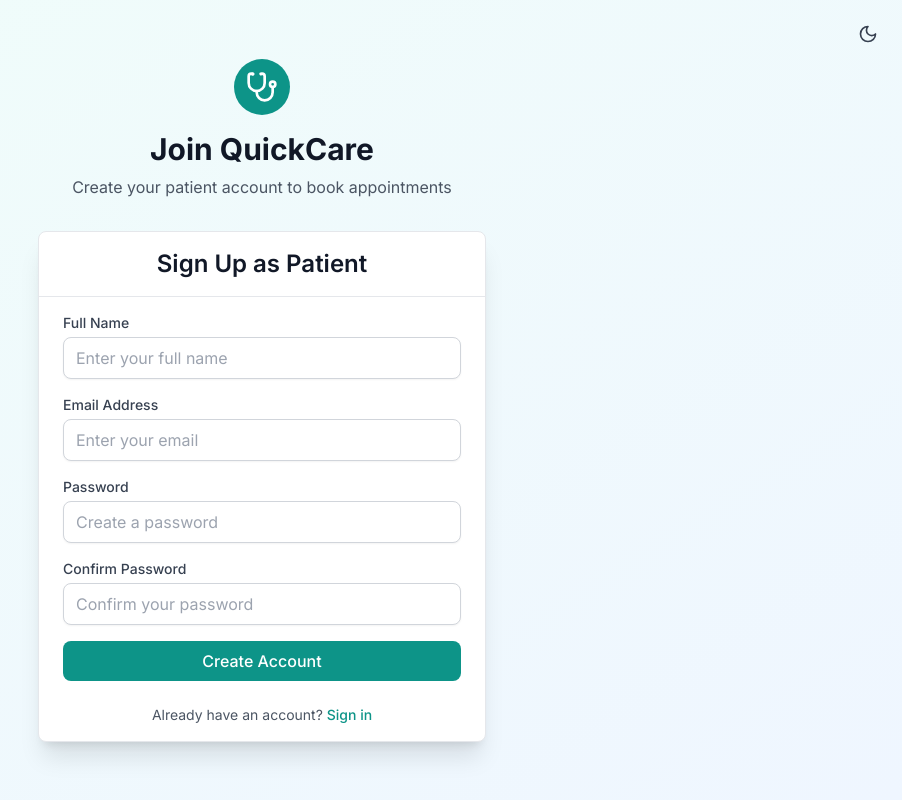
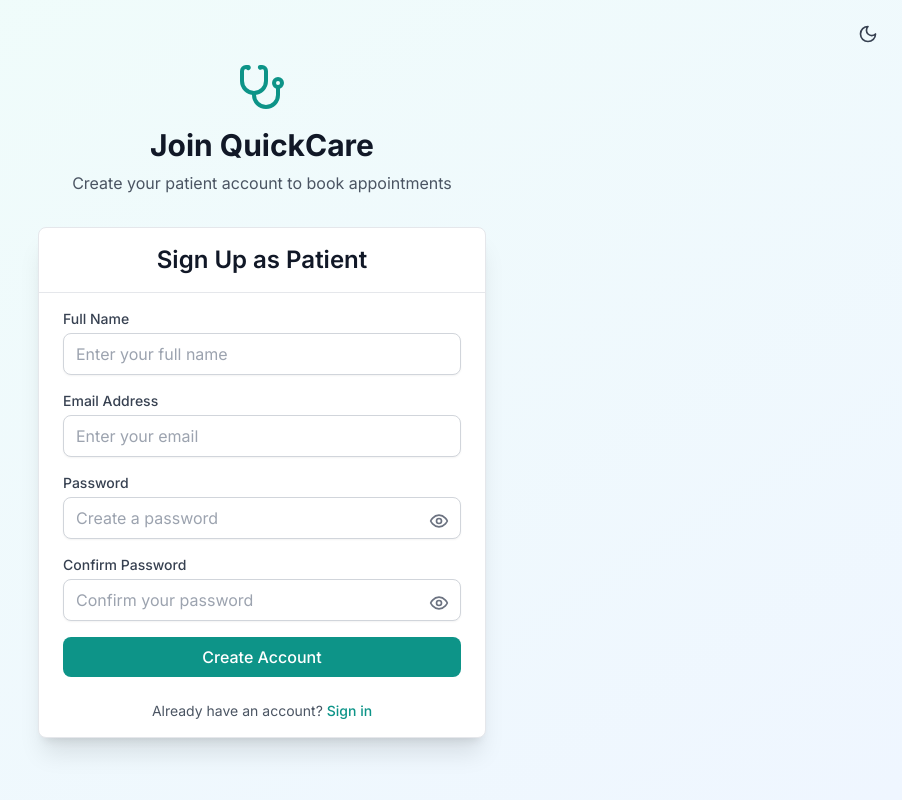
Before and after one commit to saidatta64/QuickCare, a Next.js app: page /auth/signup in a window 1280 px wide. Shown: the whole page, without its empty margins (378-1280 px from the left). Built offline with nearby package versions, Linux system fonts and the light colour scheme.

Commit message:
fix: remove tracked service account file and update login

```diff
--- a/app/auth/signin/page.tsx
+++ b/app/auth/signin/page.tsx
@@ -5,11 +5,12 @@ import { signIn, getSession } from 'next-auth/react'
 import { useRouter } from 'next/navigation'
 import Link from 'next/link'
 import { useForm } from 'react-hook-form'
+
 import { Button } from '@/components/ui/Button'
 import { Input } from '@/components/ui/Input'
 import { Card, CardContent, CardHeader } from '@/components/ui/Card'
 import { useTheme } from '@/hooks/useTheme'
-import { Sun, Moon, Stethoscope } from 'lucide-react'
+import { Sun, Moon, Stethoscope, Eye, EyeOff } from 'lucide-react'
 
 interface SignInFormData {
   email: string
@@ -19,10 +20,16 @@ interface SignInFormData {
 export default function SignInPage() {
   const [loading, setLoading] = useState(false)
   const [error, setError] = useState('')
+  const [showPassword, setShowPassword] = useState(false)
+
   const router = useRouter()
   const { isDark, toggleTheme } = useTheme()
 
-  const { register, handleSubmit, formState: { errors } } = useForm<SignInFormData>()
+  const {
+    register,
+    handleSubmit,
+    formState: { errors },
+  } = useForm<SignInFormData>()
 
   const onSubmit = async (data: SignInFormData) => {
     setLoading(true)
@@ -38,7 +45,6 @@ export default function SignInPage() {
       if (result?.error) {
         setError('Invalid email or password')
       } else {
-        // Get session to determine role
         const session = await getSession()
         if (session?.user?.role === 'doctor') {
           router.push('/doctor/dashboard')
@@ -48,7 +54,7 @@ export default function SignInPage() {
           router.push('/dashboard')
         }
       }
-    } catch (error) {
+    } catch {
       setError('An error occurred. Please try again.')
     } finally {
       setLoading(false)
@@ -57,6 +63,7 @@ export default function SignInPage() {
 
   return (
     <div className="min-h-screen flex items-center justify-center bg-gradient-to-br from-primary-50 to-secondary-50 dark:from-gray-900 dark:to-gray-800 px-4">
+      {/* Theme Toggle */}
       <div className="absolute top-4 right-4">
         <Button
           variant="ghost"
@@ -65,11 +72,12 @@ export default function SignInPage() {
           className="p-2"
           aria-label="Toggle theme"
         >
-          {isDark ? <Sun className="w-5 h-5" /> : <Moon className="w-5 h-5" />}
+          {isDark ? <Sun className="w-5 h-5 text-yellow-300" /> : <Moon className="w-5 h-5" />}
         </Button>
       </div>
 
       <div className="w-full max-w-md">
+        {/* Branding */}
         <div className="text-center mb-8">
           <div className="flex items-center justify-center mb-4">
             <div className="bg-primary-600 p-3 rounded-full">
@@ -84,12 +92,14 @@ export default function SignInPage() {
           </p>
         </div>
 
+        {/* Sign-In Form */}
         <Card className="shadow-xl">
           <CardHeader>
             <h2 className="text-2xl font-semibold text-center text-gray-900 dark:text-white">
               Sign In
             </h2>
           </CardHeader>
+
           <CardContent>
             <form onSubmit={handleSubmit(onSubmit)} className="space-y-4">
               {error && (
@@ -98,6 +108,7 @@ export default function SignInPage() {
                 </div>
               )}
 
+              {/* Email Field */}
               <Input
                 label="Email Address"
                 type="email"
@@ -112,9 +123,13 @@ export default function SignInPage() {
                 placeholder="Enter your email"
               />
 
+              {/* Password Field with Eye Toggle FIXED */}
+              <div className="relative">
+                <label className="block text-sm font-medium text-gray-700 dark:text-gray-300 mb-1">
+                  Password
+                </label>
                 <Input
-                label="Password"
-                type="password"
+                  type={showPassword ? 'text' : 'password'}
                   {...register('password', {
                     required: 'Password is required',
                     minLength: {
@@ -124,8 +139,24 @@ export default function SignInPage() {
                   })}
                   error={errors.password?.message}
                   placeholder="Enter your password"
+                  className="pr-12"
                 />
+                <button
+                  type="button"
+                  onClick={() => setShowPassword((prev) => !prev)}
+                  className="absolute right-3 top-[38px] text-gray-500 dark:text-gray-400"
+                  aria-label={showPassword ? 'Hide password' : 'Show password'}
+                  tabIndex={-1}
+                >
+                  {showPassword ? (
+                    <EyeOff className="w-5 h-5" />
+                  ) : (
+                    <Eye className="w-5 h-5" />
+                  )}
+                </button>
+              </div>
 
+              {/* Submit Button */}
               <Button
                 type="submit"
                 variant="primary"
@@ -136,9 +167,10 @@ export default function SignInPage() {
               </Button>
             </form>
 
+            {/* Footer */}
             <div className="mt-6 text-center">
               <p className="text-sm text-gray-600 dark:text-gray-400">
-                Don't have an account?{' '}
+                Don&apos;t have an account?{' '}
                 <Link
                   href="/auth/signup"
                   className="text-primary-600 dark:text-primary-400 hover:text-primary-500 font-medium"
--- a/app/auth/signup/page.tsx
+++ b/app/auth/signup/page.tsx
@@ -4,11 +4,12 @@ import { useState } from 'react'
 import { useRouter } from 'next/navigation'
 import Link from 'next/link'
 import { useForm } from 'react-hook-form'
+
 import { Button } from '@/components/ui/Button'
 import { Input } from '@/components/ui/Input'
 import { Card, CardContent, CardHeader } from '@/components/ui/Card'
 import { useTheme } from '@/hooks/useTheme'
-import { Sun, Moon, Stethoscope } from 'lucide-react'
+import { Sun, Moon, Eye, EyeOff,StethoscopeIcon } from 'lucide-react'
 
 interface SignUpFormData {
   name: string
@@ -21,10 +22,19 @@ export default function SignUpPage() {
   const [loading, setLoading] = useState(false)
   const [error, setError] = useState('')
   const [success, setSuccess] = useState(false)
+  const [showPassword, setShowPassword] = useState(false)
+  const [showConfirmPassword, setShowConfirmPassword] = useState(false)
+
   const router = useRouter()
   const { isDark, toggleTheme } = useTheme()
 
-  const { register, handleSubmit, watch, formState: { errors } } = useForm<SignUpFormData>()
+  const {
+    register,
+    handleSubmit,
+    watch,
+    formState: { errors }
+  } = useForm<SignUpFormData>()
+
   const watchPassword = watch('password')
 
   const onSubmit = async (data: SignUpFormData) => {
@@ -34,9 +44,7 @@ export default function SignUpPage() {
     try {
       const response = await fetch('/api/auth/register', {
         method: 'POST',
-        headers: {
-          'Content-Type': 'application/json',
-        },
+        headers: { 'Content-Type': 'application/json' },
         body: JSON.stringify({
           name: data.name,
           email: data.email,
@@ -54,7 +62,7 @@ export default function SignUpPage() {
           router.push('/auth/signin')
         }, 2000)
       }
-    } catch (error) {
+    } catch {
       setError('An error occurred. Please try again.')
     } finally {
       setLoading(false)
@@ -63,6 +71,7 @@ export default function SignUpPage() {
 
   return (
     <div className="min-h-screen flex items-center justify-center bg-gradient-to-br from-primary-50 to-secondary-50 dark:from-gray-900 dark:to-gray-800 px-4">
+      {/* Theme Toggle */}
       <div className="absolute top-4 right-4">
         <Button
           variant="ghost"
@@ -71,16 +80,15 @@ export default function SignUpPage() {
           className="p-2"
           aria-label="Toggle theme"
         >
-          {isDark ? <Sun className="w-5 h-5" /> : <Moon className="w-5 h-5" />}
+          {isDark ? <Sun className="w-5 h-5 text-yellow-300" /> : <Moon className="w-5 h-5" />}
         </Button>
       </div>
 
       <div className="w-full max-w-md">
+        {/* Branding */}
         <div className="text-center mb-8">
           <div className="flex items-center justify-center mb-4">
-            <div className="bg-primary-600 p-3 rounded-full">
-              <Stethoscope className="w-8 h-8 text-white" />
-            </div>
+            <StethoscopeIcon className="w-12 h-12 text-primary-600 dark:text-primary-400" />
           </div>
           <h1 className="text-3xl font-bold text-gray-900 dark:text-white mb-2">
             Join QuickCare
@@ -90,6 +98,7 @@ export default function SignUpPage() {
           </p>
         </div>
 
+        {/* Card */}
         <Card className="shadow-xl">
           <CardHeader>
             <h2 className="text-2xl font-semibold text-center text-gray-900 dark:text-white">
@@ -111,20 +120,19 @@ export default function SignUpPage() {
                   </div>
                 )}
 
+                {/* Full Name */}
                 <Input
                   label="Full Name"
                   type="text"
                   {...register('name', {
                     required: 'Name is required',
-                    minLength: {
-                      value: 2,
-                      message: 'Name must be at least 2 characters',
-                    },
+                    minLength: { value: 2, message: 'Name must be at least 2 characters' },
                   })}
                   error={errors.name?.message}
                   placeholder="Enter your full name"
                 />
 
+                {/* Email */}
                 <Input
                   label="Email Address"
                   type="email"
@@ -139,9 +147,13 @@ export default function SignUpPage() {
                   placeholder="Enter your email"
                 />
 
+                {/* Password Field with Eye */}
+                <div className="relative">
+                  <label className="block text-sm font-medium text-gray-700 dark:text-gray-300 mb-1">
+                    Password
+                  </label>
                   <Input
-                  label="Password"
-                  type="password"
+                    type={showPassword ? 'text' : 'password'}
                     {...register('password', {
                       required: 'Password is required',
                       minLength: {
@@ -151,20 +163,50 @@ export default function SignUpPage() {
                     })}
                     error={errors.password?.message}
                     placeholder="Create a password"
+                    className="pr-12"
                   />
+                  <button
+                    type="button"
+                    onClick={() => setShowPassword((prev) => !prev)}
+                    className="absolute right-3 top-[38px] text-gray-500 dark:text-gray-400"
+                    aria-label={showPassword ? 'Hide password' : 'Show password'}
+                    tabIndex={-1}
+                  >
+                    {showPassword ? <EyeOff className="w-5 h-5" /> : <Eye className="w-5 h-5" />}
+                  </button>
+                </div>
 
+                {/* Confirm Password Field with Eye */}
+                <div className="relative">
+                  <label className="block text-sm font-medium text-gray-700 dark:text-gray-300 mb-1">
+                    Confirm Password
+                  </label>
                   <Input
-                  label="Confirm Password"
-                  type="password"
+                    type={showConfirmPassword ? 'text' : 'password'}
                     {...register('confirmPassword', {
                       required: 'Please confirm your password',
-                    validate: (value) =>
-                      value === watchPassword || 'Passwords do not match',
+                      validate: (value) => value === watchPassword || 'Passwords do not match',
                     })}
                     error={errors.confirmPassword?.message}
                     placeholder="Confirm your password"
+                    className="pr-12"
                   />
+                  <button
+                    type="button"
+                    onClick={() => setShowConfirmPassword((prev) => !prev)}
+                    className="absolute right-3 top-[38px] text-gray-500 dark:text-gray-400"
+                    aria-label={showConfirmPassword ? 'Hide password' : 'Show password'}
+                    tabIndex={-1}
+                  >
+                    {showConfirmPassword ? (
+                      <EyeOff className="w-5 h-5" />
+                    ) : (
+                      <Eye className="w-5 h-5" />
+                    )}
+                  </button>
+                </div>
 
+                {/* Submit */}
                 <Button
                   type="submit"
                   variant="primary"
@@ -176,6 +218,7 @@ export default function SignUpPage() {
               </form>
             )}
 
+            {/* Redirect to Sign In */}
             <div className="mt-6 text-center">
               <p className="text-sm text-gray-600 dark:text-gray-400">
                 Already have an account?{' '}
--- a/components/patient/DoctorCard.tsx
+++ b/components/patient/DoctorCard.tsx
@@ -3,7 +3,7 @@
 import { useState } from 'react'
 import { Card, CardContent } from '@/components/ui/Card'
 import { Button } from '@/components/ui/Button'
-import { Star, MapPin, Phone, Clock, Calendar, User } from 'lucide-react'
+import { Star, MapPin, Phone, Clock, Calendar } from 'lucide-react'
 import { timeSlots } from '@/lib/utils'
 
 interface Doctor {
@@ -48,7 +48,7 @@ export function DoctorCard({ doctor, onBookAppointment }: DoctorCardProps) {
         <div className="flex items-start justify-between mb-4">
           <div className="flex-1">
             <h3 className="text-xl font-semibold text-gray-900 dark:text-white mb-1">
-              {doctor.name}
+             Dr. {doctor.name}
             </h3>
             <p className="text-primary-600 dark:text-primary-400 font-medium mb-2">
               {doctor.specialization} • {doctor.experience} years exp.
```
Also changed, not shown: components/calendar/CalendarHeatmap.tsx (+52 -55 lines), 1 other file (tests, documents, lock files or other folders). Lines whose indentation alone changed are shown as unchanged.
